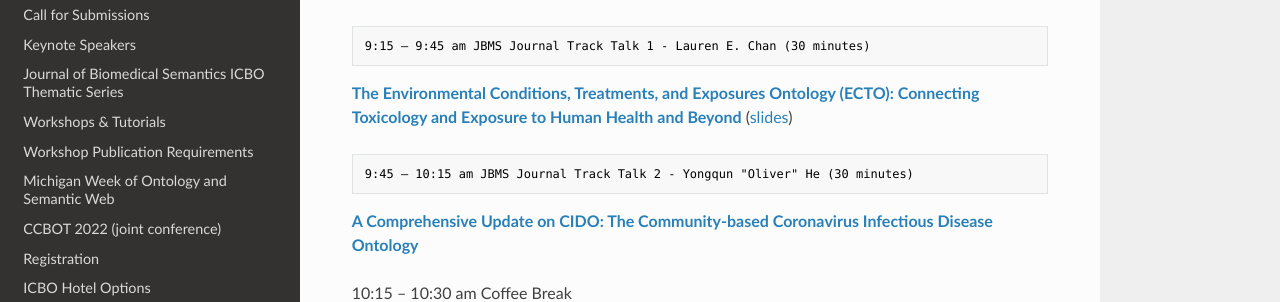
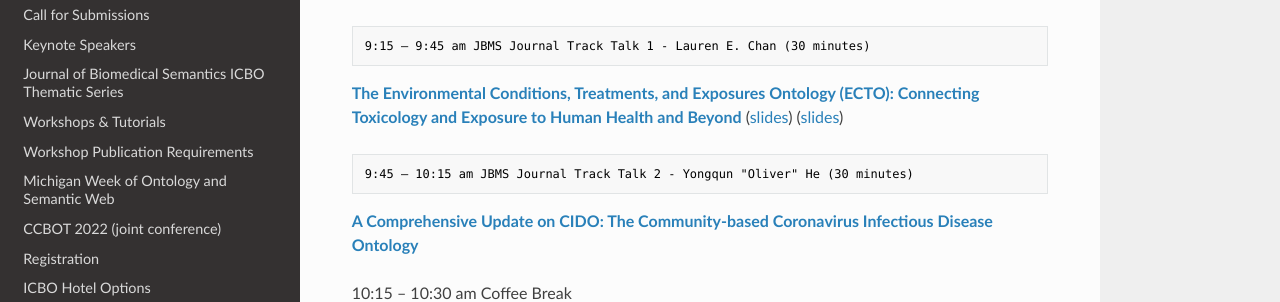
Before and after one commit to johnbeve/BFO-Organization, an MkDocs documentation site: the page built from docs/icbo-schedule.md, in a window 1280 px wide and 900 px high, scrolled down 2156 px. Shown: the part 150-452 px from the top of the window. Built offline with MkDocs 1.6.1, drawn with Linux system fonts in a browser that asks for light colours; nearby versions of some CDN libraries.

Commit message:
update schedule

````diff
--- a/docs/icbo-schedule.md
+++ b/docs/icbo-schedule.md
@@ -74,7 +74,7 @@ will be held virtually on September 21, 2022. See website for details.
 ```txt
 9:15 – 9:45 am JBMS Journal Track Talk 1 - Lauren E. Chan (30 minutes)
 ```
-**[The Environmental Conditions, Treatments, and Exposures Ontology (ECTO): Connecting Toxicology and Exposure to Human Health and Beyond](papers/ECTO_manuscript_ICBO.pdf)** ([slides](slides/Chan_ECTO_presentation.pdf))
+**[The Environmental Conditions, Treatments, and Exposures Ontology (ECTO): Connecting Toxicology and Exposure to Human Health and Beyond](papers/ECTO_manuscript_ICBO.pdf)** ([slides](slides/Chan_ECTO_presentation.pdf)) ([slides](slides/He_CIDO_ICBO2022.pdf))
 
 ```txt
 9:45 – 10:15 am JBMS Journal Track Talk 2 - Yongqun "Oliver" He (30 minutes)
````
